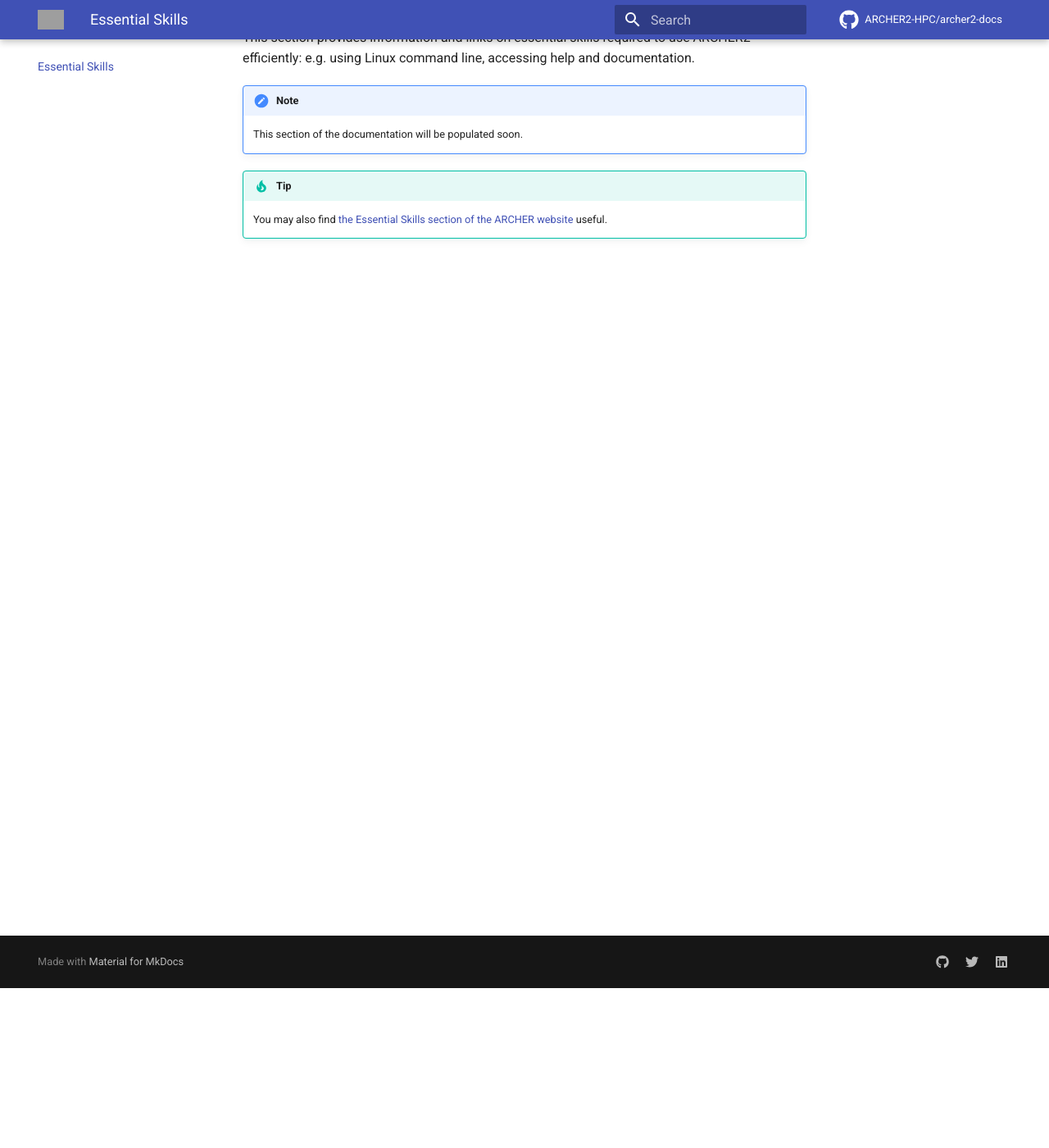
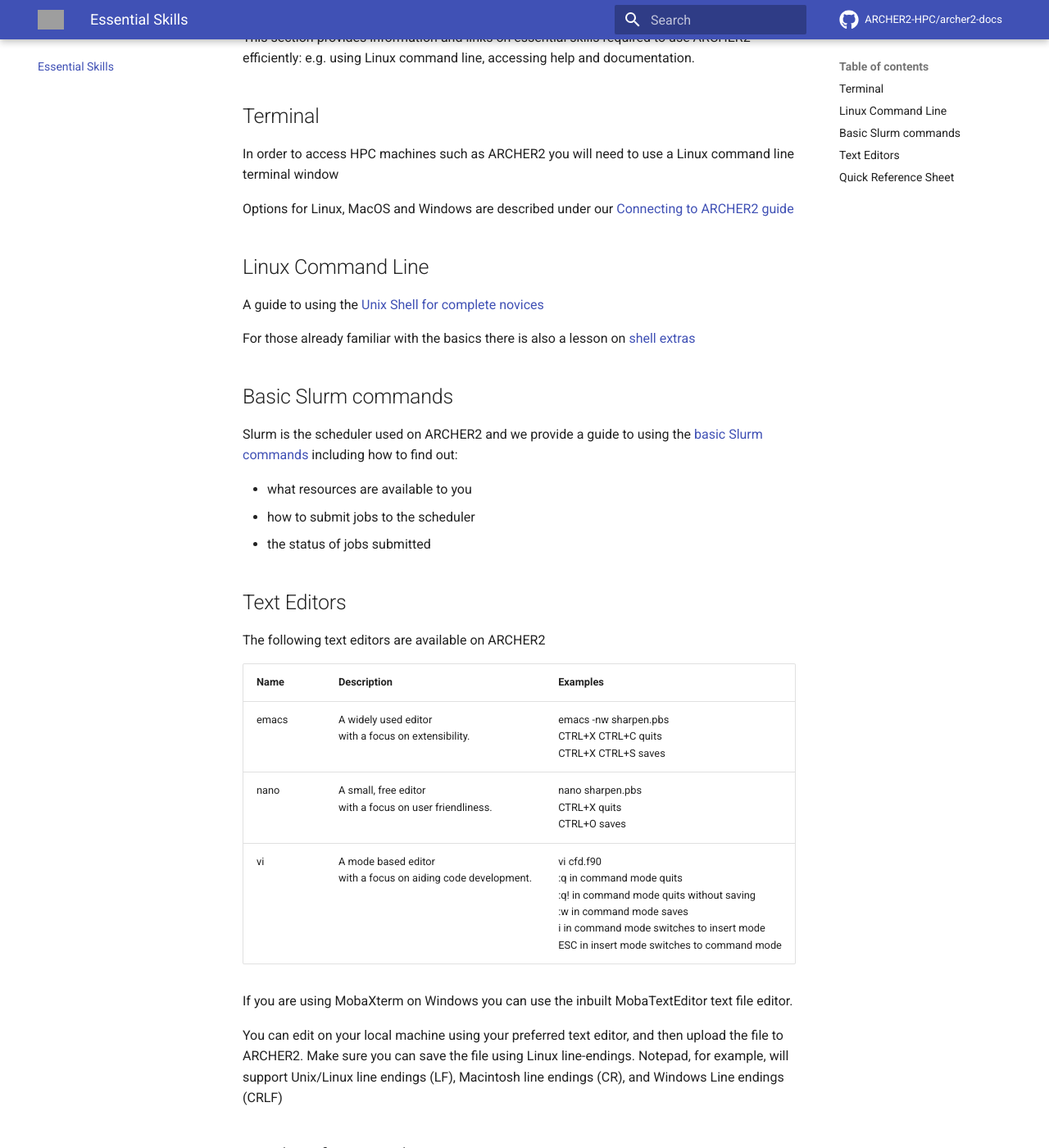
Before and after one commit to ARCHER2-HPC/archer2-docs, an MkDocs documentation site: the page built from docs/essentials/index.md, in a window 1280 px wide and 1400 px high, scrolled down 195 px. Shown: the whole window at 82% size. Built offline with MkDocs 1.6.1 and Material for MkDocs 9.7.7, drawn with Linux system fonts in a browser that asks for light colours; comment, search, counter and statistics services are not loaded; some of the changed text lies outside the part shown; grey boxes are pictures that could not be loaded.

Commit message:
First attempt at an Essential Skills guide
I've recreated the Quick Ref Sheet, without the PBS section.
May be good to add a Slurm bit at the end.
Am uploading the source .docx to make maintenance easier but only linked to PDF version.

```diff
--- a/docs/essentials/index.md
+++ b/docs/essentials/index.md
@@ -1,12 +1,43 @@
 # Essential Skills
 
-This section provides information and links on essential skills required
-to use ARCHER2 efficiently: e.g. using Linux command line, accessing
-help and documentation.
+This section provides information and links on essential skills required to use ARCHER2 efficiently: e.g. using Linux command line, accessing help and documentation.
 
-!!! note
-    This section of the documentation will be populated soon.
 
-!!! tip
-    You may also find [the Essential Skills section of the ARCHER
-    website](http://archer.ac.uk/documentation/essential-skills/) useful.
+## Terminal
+
+In order to access HPC machines such as ARCHER2 you will need to use a Linux command line terminal window
+
+Options for Linux, MacOS and Windows are described under our [Connecting to ARCHER2 guide](https://docs.archer2.ac.uk/user-guide/connecting/)
+
+## Linux Command Line
+
+A guide to using the [Unix Shell for complete novices](https://swcarpentry.github.io/shell-novice/)
+
+For those already familiar with the basics there is also a lesson on [shell extras](https://carpentries-incubator.github.io/shell-extras/)
+
+## Basic Slurm commands
+
+Slurm is the scheduler used on ARCHER2 and we provide a guide to using the [basic Slurm commands](https://docs.archer2.ac.uk/user-guide/scheduler/#basic-slurm-commands) including how to find out:
+
+- what resources are available to you
+- how to submit jobs to the scheduler
+- the status of jobs submitted
+
+## Text Editors
+
+The following text editors are available on ARCHER2
+
+| Name | Description | Examples |
+| ---  | ---         | ---      |
+| emacs | A widely used editor <br /> with a focus on extensibility. | emacs    -nw    sharpen.pbs <br /> CTRL+X CTRL+C quits  <br /> CTRL+X CTRL+S saves
+| nano | A small, free editor  <br />with a focus on user friendliness.|nano sharpen.pbs <br /> CTRL+X quits <br /> CTRL+O saves|
+| vi | A mode based editor <br /> with a focus on aiding code development. | vi cfd.f90  <br /> :q in command mode quits  <br /> :q! in command mode quits without saving  <br />:w in command mode saves  <br /> i in command mode switches to insert mode  <br /> ESC in insert mode switches to command mode |
+
+If you are using MobaXterm on Windows you can use the inbuilt MobaTextEditor text file editor.
+
+You can edit on your local machine using your preferred text editor, and then upload the file to ARCHER2.  Make sure you can save the file using Linux line-endings. Notepad, for example, will support Unix/Linux line endings (LF), Macintosh line endings (CR), and Windows Line endings (CRLF)
+
+
+## Quick Reference Sheet
+
+We have produced this [Quick Reference Sheet](Quick-Reference-Sheet.pdf) which you may find useful.
```
Also changed, not shown: 2 other files.
